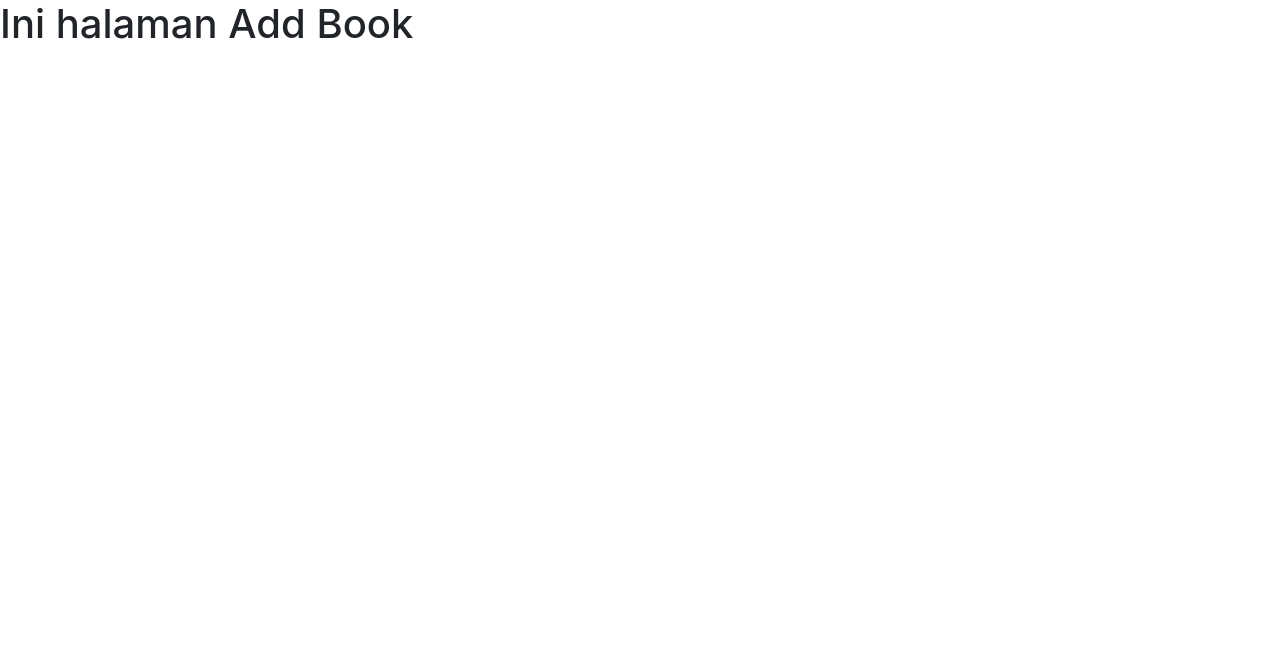
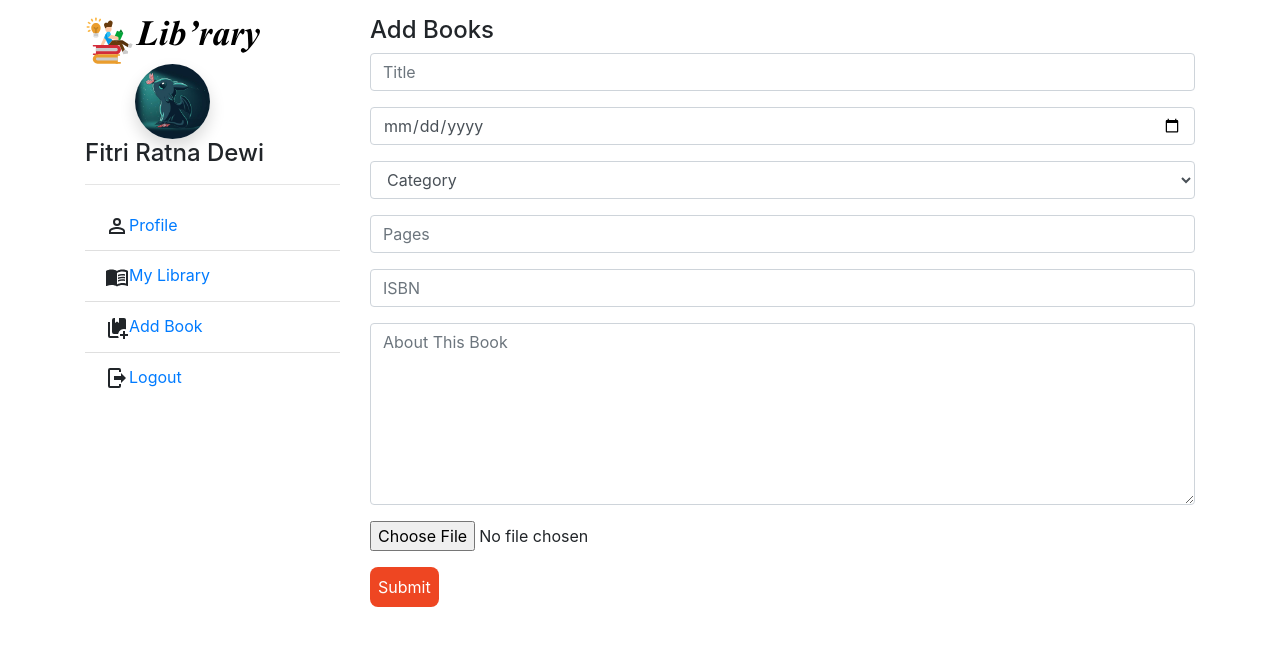
Before and after one commit to fitrirdz/DW18RTW47_Library, a React (Create React App) app: page /addbook in a window 1280 px wide. Shown: the top 646 px of the page. Built offline with nearby package versions, Linux system fonts and the light colour scheme.

Commit message:
add Add Books

```diff
--- a/src/App.js
+++ b/src/App.js
@@ -1,5 +1,5 @@
 import React from "react";
-import { BrowserRouter, Switch, Route } from "react-router-dom";
+import { BrowserRouter, Switch, Route, Redirect } from "react-router-dom";
 import { CartContextProvider } from "./context/cartContext";
 
 import Home from "./pages/Home";
@@ -16,8 +16,8 @@ const App = () => {
     <CartContextProvider>
       <BrowserRouter>
         <Switch>
+          <Route exact path="/landing" component={Landing} />
           <Route exact path="/" component={Home} />
-          <Route exact path="/landing" component={Landing} />
           <Route exact path="/profile" component={Profile} />
           <Route exact path="/mylibrary" component={MyLibrary} />
           <Route exact path="/addbook" component={AddBook} />
--- a/src/components/PrivateRoute.js
+++ b/src/components/PrivateRoute.js
@@ -1,15 +1,16 @@
 import React, { useContext } from "react";
-import { Route, Redirect } from "react-router-dom";
+import { Route, Redirect, useHistory } from "react-router-dom";
 import { CartContext } from "../context/cartContext";
 
 const PrivateRoute = ({ component: Component, ...rest }) => {
-  const [state] = useContext(CartContext);
+  const [state, dispatch] = useContext(CartContext);
+  const history = useHistory();
 
   return (
     <Route
       {...rest}
-      render={() =>
-        state.isLogin ? <Redirect to="/" /> : <Redirect to="/landing" />
+      render={(props) =>
+        state.isLogin ? history.replace("/") : <Redirect to="/landing" />
       }
     />
   );
--- a/src/components/SignUp.js
+++ b/src/components/SignUp.js
@@ -21,7 +21,9 @@ const SignUp = ({ isShowing, toggle }) => {
 
           <Form.Group controlId="exampleForm.ControlSelect1">
             <Form.Control as="select" defaultValue="Gender required">
-              <option defaultValue>Gender</option>
+              <option selected disabled value="">
+                Gender
+              </option>
               <option value="male">Male</option>
               <option value="female">Female</option>
             </Form.Control>
@@ -42,7 +44,7 @@ const SignUp = ({ isShowing, toggle }) => {
         <Button className="btn btn-block" variant="danger" type="submit">
           Submit
         </Button>
-        <p style={{textAlign: "center"}}>
+        <p style={{ textAlign: "center" }}>
           Already have an account ? Klik <a href="#">Here</a>
         </p>
       </Modal.Body>
--- a/src/pages/AddBook.js
+++ b/src/pages/AddBook.js
@@ -1,9 +1,86 @@
 import React from "react";
+import SideBar from "../components/SideBar";
 
 const AddBook = () => {
   return (
     <div>
-      <h1>Ini halaman Add Book</h1>
+      <div className="container">
+        <div className="row mt-3">
+          <div className="col-3">
+            <SideBar />
+          </div>
+          <div className="col-9">
+            <div className="row-sm-3">
+              <h4>Add Books</h4>
+            </div>
+            <div className="row-sm-3">
+              <form>
+                <div class="form-group">
+                  <input
+                    placeholder="Title"
+                    type="text"
+                    class="form-control"
+                    required
+                  ></input>
+                </div>
+                <div class="form-group">
+                  <input
+                    placeholder="Publication Date"
+                    type="date"
+                    class="form-control"
+                    required
+                  ></input>
+                </div>
+                <div class="form-group">
+                  <select class="form-control" id="exampleFormControlSelect1">
+                    <option selected disabled value="">
+                      Category
+                    </option>
+                    <option>Sci-Fi</option>
+                    <option>History</option>
+                    <option>Report</option>
+                    <option>Autobiography</option>
+                  </select>
+                </div>
+                <div class="form-group">
+                  <input
+                    placeholder="Pages"
+                    type="number"
+                    class="form-control"
+                    required
+                  ></input>
+                </div>
+                <div class="form-group">
+                  <input
+                    placeholder="ISBN"
+                    type="text"
+                    class="form-control"
+                    required
+                  ></input>
+                </div>
+                <div class="form-group">
+                  <textarea
+                    class="form-control"
+                    id="exampleFormControlTextarea1"
+                    rows="7"
+                    placeholder="About This Book"
+                  ></textarea>
+                </div>
+                <div class="form-group">
+                  <input
+                    type="file"
+                    class="form-control-file"
+                    placeholder="Attache Book File"
+                  ></input>
+                </div>
+                <button type="submit" class="Button-o">
+                  Submit
+                </button>
+              </form>
+            </div>
+          </div>
+        </div>
+      </div>
     </div>
   );
 };
```
